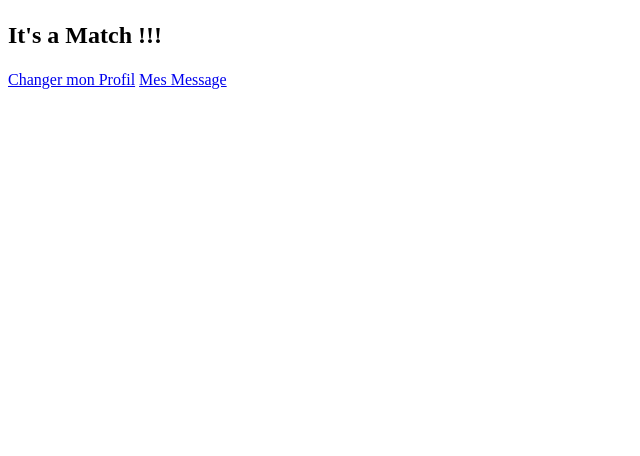
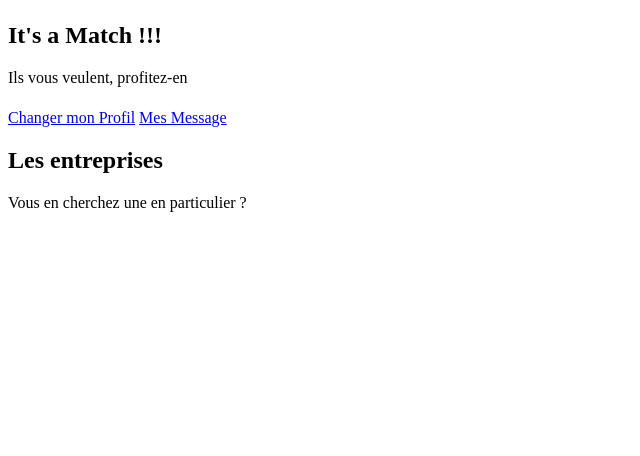
Before and after one commit to CodingFactory-Repos/Symfony-Orchindeed, a Symfony app: template templates/index/index.html.twig in a window 1280 px wide. Shown: the part 344-800 px from the top of the page, without its empty margins (0-640 px from the left). Run offline with Twig, Linux system fonts and the light colour scheme; the template is opened without the code that fills it, so the values that code supplies are empty; some libraries are stand-ins or nearby versions.

Commit message:
feat: Add all companies in index page

```diff
--- a/src/Controller/IndexController.php
+++ b/src/Controller/IndexController.php
@@ -28,6 +28,7 @@ class IndexController extends AbstractController
         // Get the last registered user
         $user = $doctrine->getRepository(Users::class)->findOneBy([], ['id' => 'DESC']);
         $offers = $doctrine->getRepository(Offers::class)->findAll();
+        $companies = $doctrine->getRepository(Companies::class)->findAll();
 
         $offersInSameZipcode = [];
         foreach ($offers as $offer) {
@@ -74,6 +75,7 @@ class IndexController extends AbstractController
         return $this->render('index/index.html.twig', [
             'user' => $user,
             'offers' => $offersInSameZipcode,
+            'companies' => $companies,
         ]);
     }
 }
--- a/templates/index/index.html.twig
+++ b/templates/index/index.html.twig
@@ -3,10 +3,11 @@
 {% block title %}Hello IndexController!{% endblock %}
 
 {% block body %}
-    <div class="flex justify-center">
+    <div class="flex items-center flex-col">
         <div class="w-5/6 flex justify-between">
             <div class="w-8/12">
                 <h2 class="text-5xl font-bold italic">It's a Match !!!</h2>
+                <p class="text-lg italic">Ils vous veulent, profitez-en</p>
                 {% for offer in offers %}
                     <a href="{{ path('app_show_offer', {'id': offer.id}) }}" class="flex flex-col items-center bg-white rounded-lg my-5 border shadow-md md:flex-row md:max-w-xl hover:bg-gray-100">
                         <img class="object-cover w-32 p-5 rounded-3xl"
@@ -53,5 +54,21 @@
                 </div>
             </div>
         </div>
+        <div class="w-5/6 flex justify-between">
+            <div class="w-8/12">
+                <h2 class="text-5xl font-bold italic">Les entreprises</h2>
+                <p class="text-lg italic">Vous en cherchez une en particulier ?</p>
+                {% for company in companies %}
+                    <a href="{{ path('app_show_company', {'id': company.id}) }}" class="flex flex-col items-center bg-white rounded-lg my-5 border shadow-md md:flex-row md:max-w-xl hover:bg-gray-100">
+                        <img class="object-cover w-32 p-5 rounded-3xl"
+                             src="https://logo.clearbit.com/{{ company.name }}.com" alt="">
+                        <div class="flex flex-col justify-between p-4 leading-normal">
+                            <h5 class="mb-2 text-2xl font-bold tracking-tight text-gray-900">{{ company.name }}</h5>
+                            <p class="mb-3 font-normal text-gray-700">{{ company.description }}</p>
+                        </div>
+                    </a>
+                {% endfor %}
+            </div>
+        </div>
     </div>
 {% endblock %}
```
